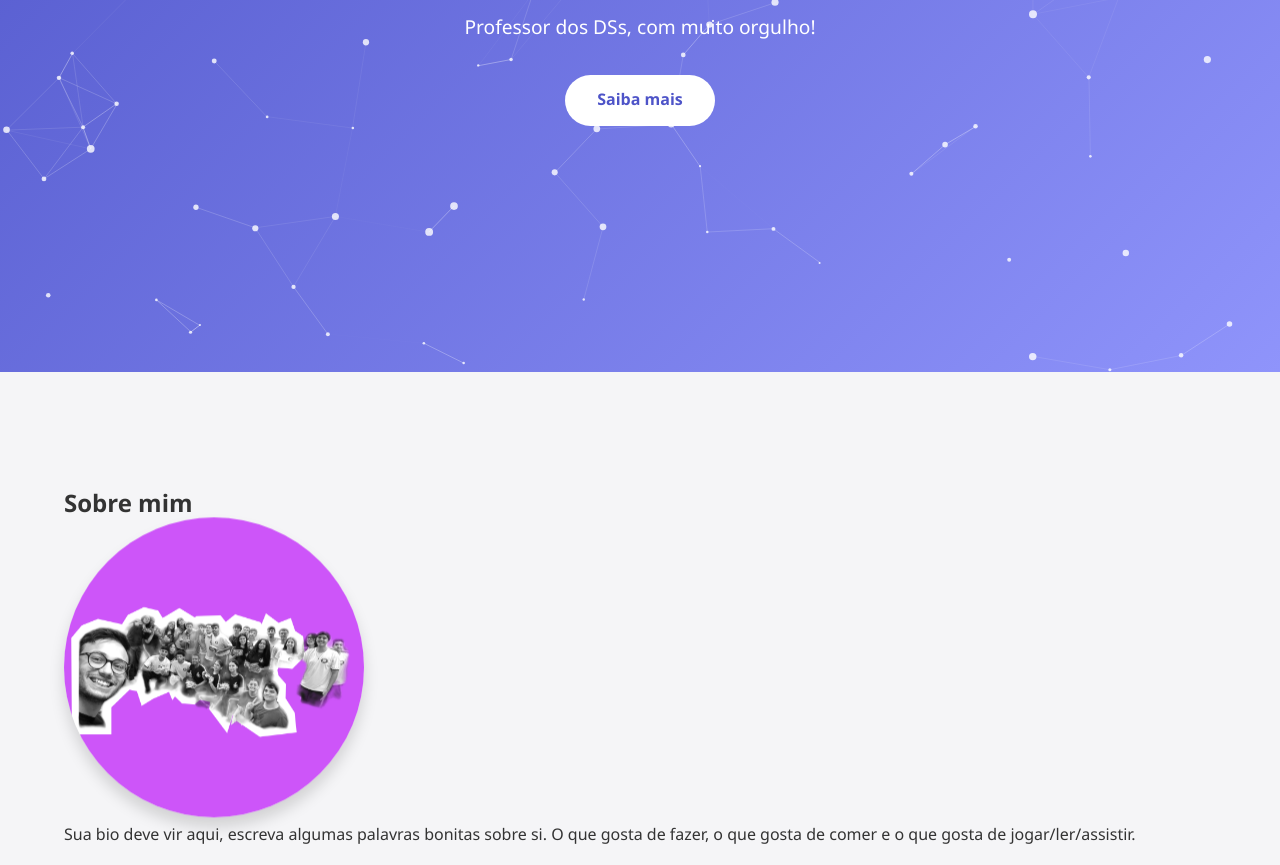
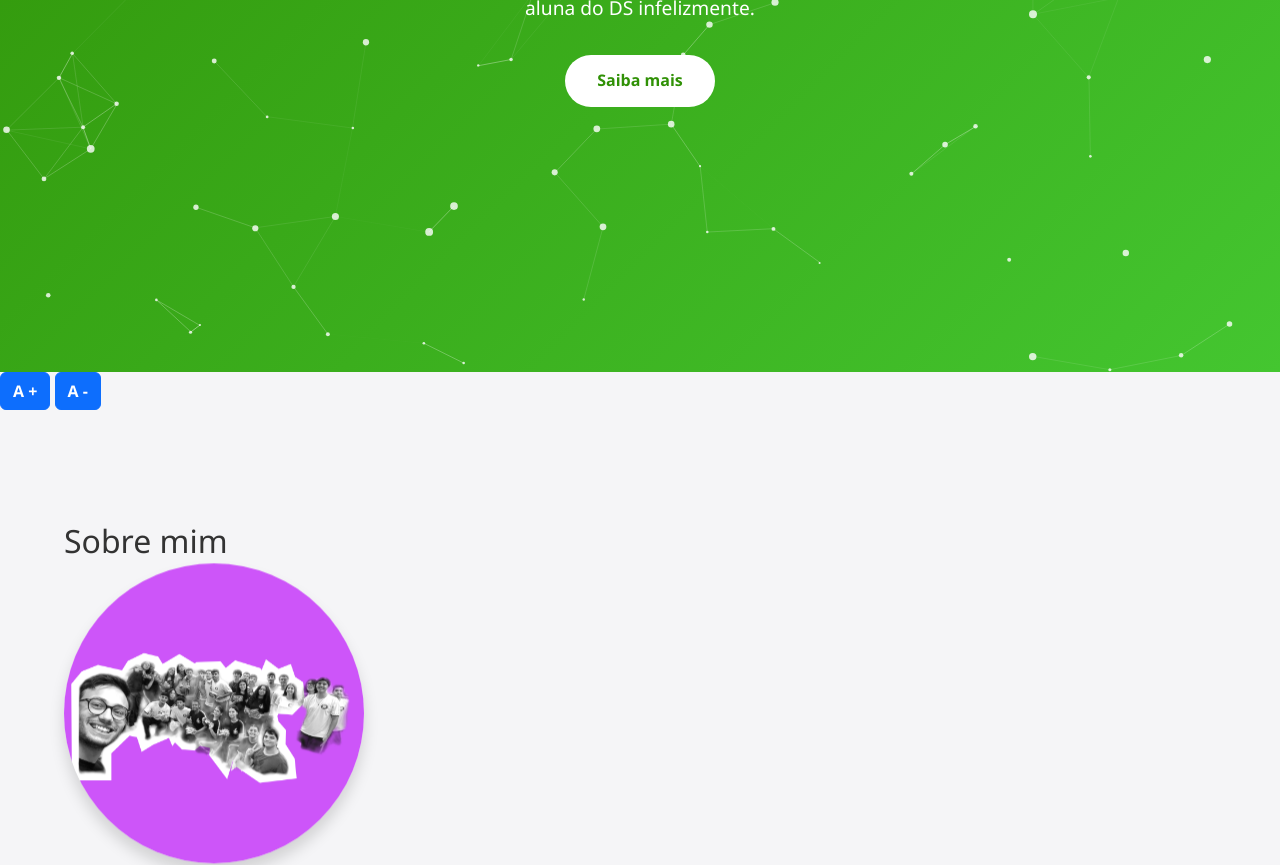
Before and after one commit to bebeleeisa/portfolio, a plain HTML site: page index.html in a window 1280 px wide. Shown: the part 428-1293 px from the top of the page. Drawn offline with nearby package versions, Linux system fonts and the light colour scheme.

Commit message:
Adicionando o menu

```diff
--- a/index.html
+++ b/index.html
@@ -6,6 +6,9 @@
     <link rel="shortcut icon" href="assets/profile.png" type="image/x-icon">
     <link rel="stylesheet" href="styles.css">
     <link rel="stylesheet" href="https://cdnjs.cloudflare.com/ajax/libs/font-awesome/6.0.0/css/all.min.css">
+    <link href="https://cdnjs.cloudflare.com/ajax/libs/bootstrap/5.3.3/css/bootstrap.min.css" rel="stylesheet">
+    <link rel="stylesheet" href="https://cdnjs.cloudflare.com/ajax/libs/bootstrap-icons/1.11.3/font/bootstrap-icons.min.css">
+    <link rel="stylesheet" href="styles.css">
 </head>
 <body>
     <header>
@@ -34,13 +37,19 @@
         <section id="home" class="full-height">
             <canvas id="particles"></canvas>
             <div class="hero-content">
-                <h1>Samuel Bispo</h1>
-                <h2>Engenheiro de software</h2>
-                <p class="tagline">Professor dos DSs, com muito orgulho!</p>
+                <h1>isabelle campiolo costa</h1>
+                <h2>estudante</h2>
+                <p class="tagline">aluna do DS infelizmente.</p>
                 <a href="#about" class="cta-button">Saiba mais</a>
             </div>
         </section>
+        <div id="acessibilidade" class="menu-acessibilidade">
 
+            <button id="aumentar-fonte" class="btn btn-primary fw-bold">A +</button>
+
+            <button id="diminuir-fonte" class="btn btn-primary fw-bold">A -</button>
+
+        </div>
         <section id="about">
             <div class="container">
                 <h2>Sobre mim</h2>
@@ -49,7 +58,7 @@
                         <div class="circle-frame"></div>
                     </div>
                     <div class="about-texts">
-                        <p class="bio-text">Sua bio deve vir aqui, escreva algumas palavras bonitas sobre si. O que gosta de fazer, o que gosta de comer e o que gosta de jogar/ler/assistir.</p>
+                        <p class="bio-text"> eu gosto de dormir, jogo sky: filhos da luz e stardew valley, adoro corujas, e amo muito o universo da DC, meu personagem favorito é o capuz vermelho, meus animes favoritos são jujutsu kaisen, soul eather, e jojo's! Eu amo frank ocean, wave to earth, ichiko aoba, seventeen e tyler the creator</p>
                     </div>
                     <div class="skills-grid"></div>
                 </div>
--- a/styles.css
+++ b/styles.css
@@ -1,8 +1,8 @@
 /* Base Styles */
 :root {
-    --primary-color: #4e54c8;
-    --secondary-color: #8f94fb;
-    --dark-color: #2a2d3e;
+    --primary-color: #309106;
+    --secondary-color: #44c630;
+    --dark-color: #edffee;
     --light-color: #f5f5f7;
     --text-color: #333;
     --text-light: #666;
@@ -13,8 +13,8 @@
 }
 
 [data-theme="dark"] {
-    --primary-color: #6a3093;
-    --secondary-color: #a044ff;
+    --primary-color: #27952b;
+    --secondary-color: #31ad33;
     --dark-color: #121212;
     --light-color: #1e1e1e;
     --text-color: #f5f5f5;
```
Also changed, not shown: script.js (line endings or trailing spaces).
